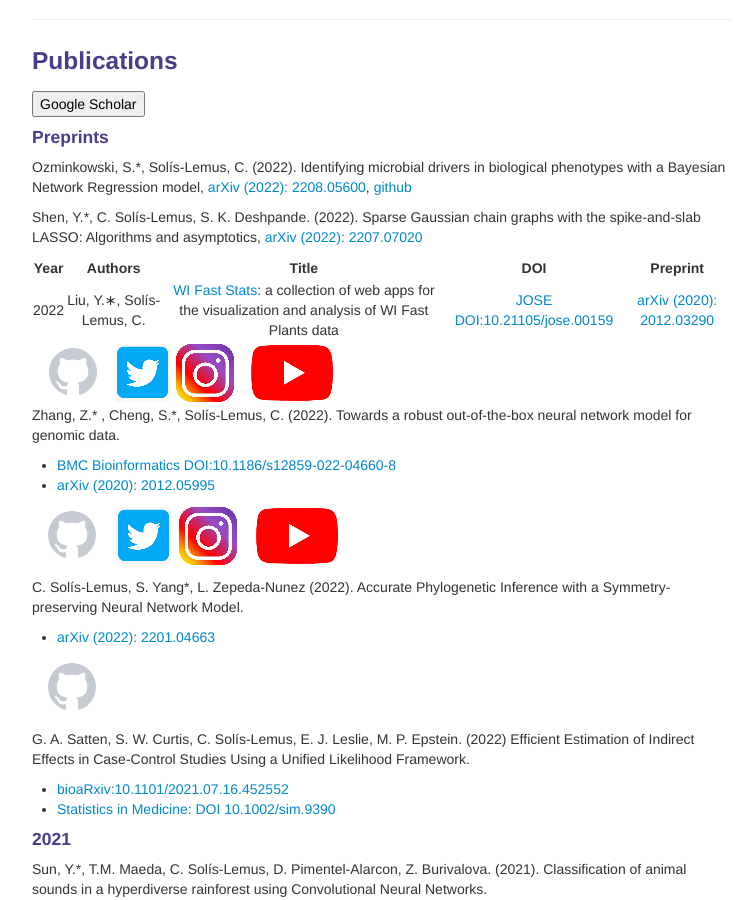
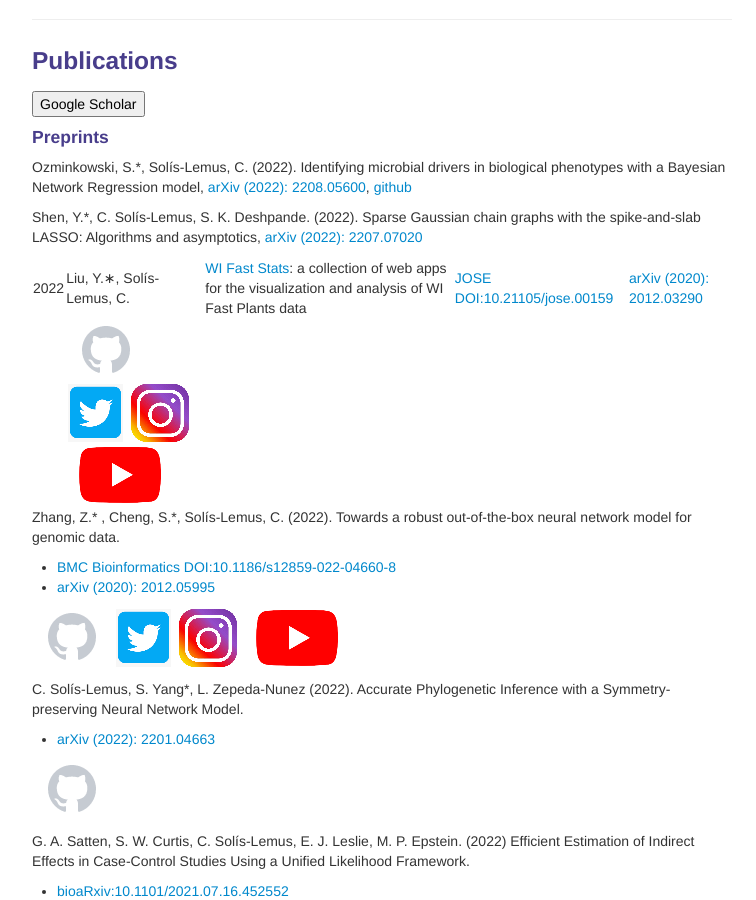
Before and after one commit to solislemuslab/solislemuslab.github.io, a Jekyll site: the page built from pages/research.md, in a window 1280 px wide and 900 px high, scrolled down 2415 px. Shown: the whole window, without its empty margins (258-1014 px from the left). Built offline with Jekyll 4.4.1, drawn with Linux system fonts in a browser that asks for light colours.

Commit message:
pubs format

```diff
--- a/pages/research.md
+++ b/pages/research.md
@@ -132,14 +132,9 @@
 Shen, Y.*, C. Sol&iacute;s-Lemus, S. K. Deshpande. (2022). Sparse Gaussian chain graphs with the spike-and-slab LASSO: Algorithms and asymptotics, [arXiv (2022): 2207.07020](https://arxiv.org/abs/2207.07020)
 
 
+| 2022 | Liu, Y.∗, Sol&iacute;s-Lemus, C. | [WI Fast Stats](https://wi-fast-stats.wid.wisc.edu/): a collection of web apps for the visualization and analysis of WI Fast Plants data | [JOSE DOI:10.21105/jose.00159](https://jose.theoj.org/papers/10.21105/jose.00159) | [arXiv (2020): 2012.03290](https://arxiv.org/abs/2012.03290) |
+| | [![github (653k)](icons16/github.png)](https://github.com/crsl4/fast-stats) [![twitter (653k)](icons16/twitter.png)](https://twitter.com/solislemuslab/status/1521904890234253313) [![instagram (653k)](icons16/instagram.png)](https://www.instagram.com/p/CdL4R3gOCqC) [![youtube (653k)](icons16/youtube.png)](https://youtu.be/2dk0pdVbCzo) | | |
 
-| Year | Authors | Title | DOI | Preprint |
-| :---:   | :---: | :---: | :---:  | :---: | :---: | :---: | :---: | :---: |
-| 2022 | Liu, Y.∗, Sol&iacute;s-Lemus, C. | [WI Fast Stats](https://wi-fast-stats.wid.wisc.edu/): a collection of web apps for the visualization and analysis of WI Fast Plants data | [JOSE DOI:10.21105/jose.00159](https://jose.theoj.org/papers/10.21105/jose.00159) | [arXiv (2020): 2012.03290](https://arxiv.org/abs/2012.03290) |
-
-
-
-| [![github (653k)](icons16/github.png)](https://github.com/crsl4/fast-stats) | [![twitter (653k)](icons16/twitter.png)](https://twitter.com/solislemuslab/status/1521904890234253313) | [![instagram (653k)](icons16/instagram.png)](https://www.instagram.com/p/CdL4R3gOCqC) | [![youtube (653k)](icons16/youtube.png)](https://youtu.be/2dk0pdVbCzo) |
 
 
 
```
